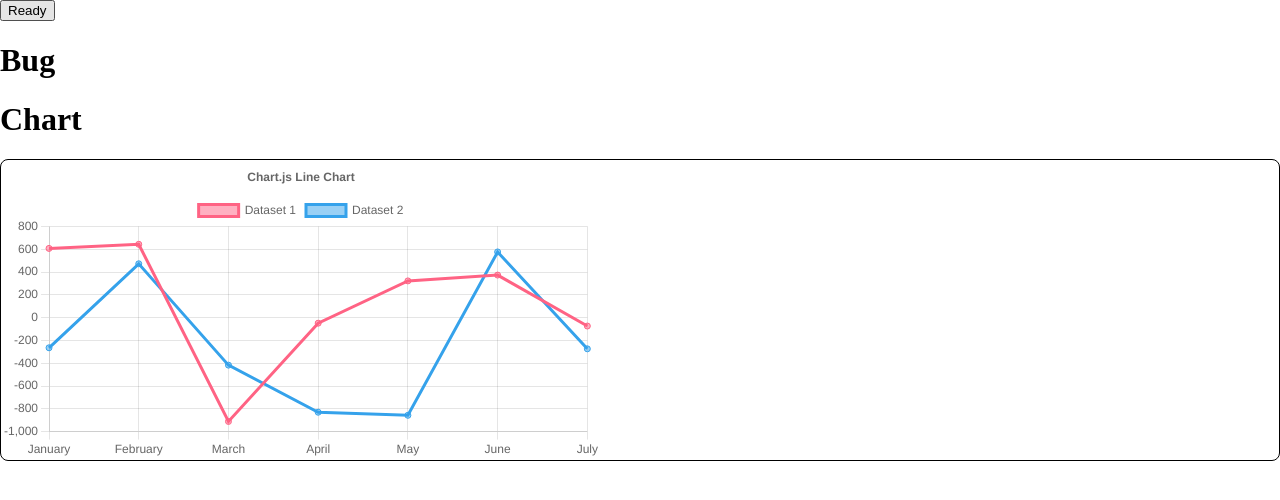
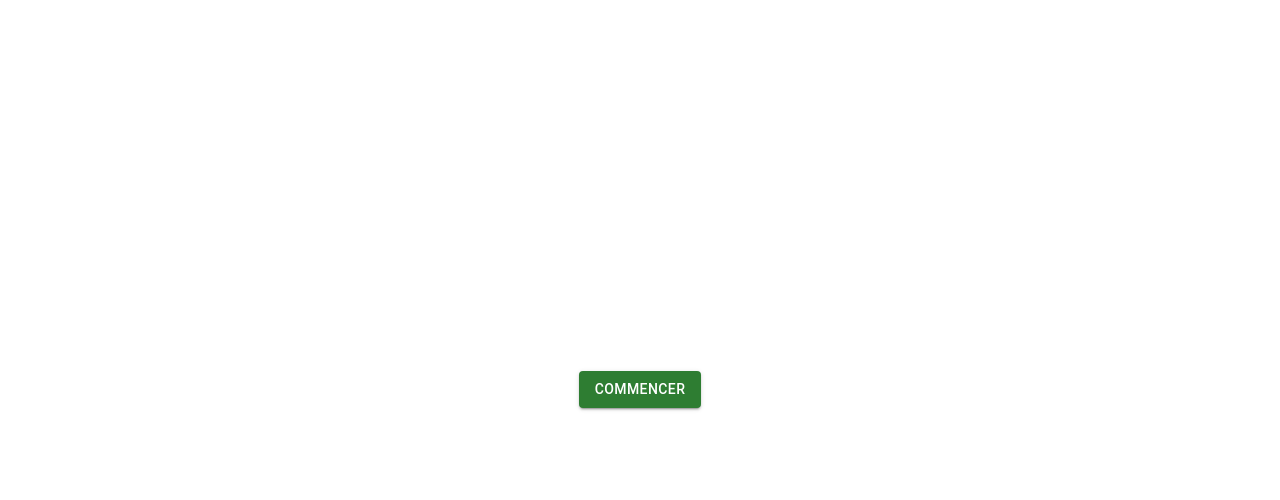
Before and after one commit to vavarm/nuit-info-2023, a React (Vite) app: page /bug in a window 1280 px wide. Shown: the top 500 px of the page. Built offline with nearby package versions, Linux system fonts and the light colour scheme.

Commit message:
V2 MOVAI CODE 2023

```diff
--- a/package.json
+++ b/package.json
@@ -12,6 +12,7 @@
   "dependencies": {
     "@emotion/react": "^11.11.1",
     "@emotion/styled": "^11.11.0",
+    "@mui/material": "^5.14.20",
     "@mui/styled-engine": "^5.14.20",
     "@mui/system": "^5.14.20",
     "chart.js": "^4.4.1",
--- a/src/App.jsx
+++ b/src/App.jsx
@@ -2,7 +2,6 @@ import { Routes, Route } from 'react-router-dom'
 import Login from './pages/Login/Login.jsx'
 import HomePage from './pages/HomePage.jsx'
 import Bug from './components/bugFeature/Bug.jsx' /*Temporary*/
-import Chart from './components/bugFeature/Chart2.jsx' /*Temporary*/
 
 function App() {
   return (
@@ -11,7 +10,6 @@ function App() {
         <Route path='/' element={<HomePage />} />
         <Route path='/login' element={<Login />} />
         <Route path='/bug' element={<Bug />} /> {/*Temporary*/}
-        <Route path='/chart' element={<Chart />} /> {/*Temporary*/}
       </Routes>
     </>
   )
--- a/src/components/bugFeature/Bug.jsx
+++ b/src/components/bugFeature/Bug.jsx
@@ -1,32 +1,125 @@
-import { useEffect, useState } from 'react'
-import Chart from './Chart2'
+import { useEffect as e, useState as et } from 'react'
+import { Button, Grid } from '@mui/material'
+import Chart from './Chart'
+import Loading from './Loading'
 
 function Bug() {
 
-    // UseState
-    const [bug, setBug] = useState("Bug")
-    const [bugReady, setBugReady] = useState(false)
-    const [iteration, setIteration] = useState(0)
+    // etatSesu
+    const [bug, setBug] = et(""); const [BUGREADY, SETBUGREADY] = et(false);
+    const [iteration, setIteration] = et(0); const [chartReady, setChartReady] = et(false);
+    const [chartFinished, setChartFinished] = et(false); const [chapter, setChapter] = et("0");
+    const [tout_blanc, set_tout_blanc] = et(false); const [progress, setProgress] = et(10);
+    const [buttonPosition, setButtonPosition] = et({ bottom: '10vh', right: '10vw' });
 
-    // UseEffect
-    useEffect(() => {
-        if (bugReady && iteration < 25) {
+    // tceffEesu
+    e(() => {
+        let random = Math.random();
+        if(BUGREADY && iteration <= 0 && iteration > -25){
             const interval = setTimeout(() => {
-                setBug(bug + "g")
-                setIteration(iteration + 1)
-            }, 10)
-            // Nettoyage de l'intervalle lorsque le composant est démonté ou bugReady change
+                console.log("211")
+                console.log(iteration)
+                setBug(".".repeat(-iteration) + "Bug".repeat(random*25).slice(0, -iteration))
+                setIteration(iteration - 1)
+            }, 250*random)
             return () => clearInterval(interval)
         }
-    }, [bug, bugReady, iteration])
+        else if(BUGREADY && iteration < 25 && iteration > 0){
+            console.log("111")
+            const interval = setTimeout(() => {
+                setBug(bug + "Bug".repeat(random*25).slice(0, iteration) + ".".repeat(iteration))
+                setIteration(iteration + 1)
+            }, 100*random)
+            return () => clearInterval(interval)
+        }
+        else if(iteration === 25){
+            console.log("1")
+            setBug("")
+            setChartReady(true)
+        }
+        else if(iteration === -24){
+            console.log("reset")
+            setIteration(1)
+            setChartReady(false)
+        }
+        else {
+            console.log("0")
+            setBug("")
+            setIteration(Math.random() < 2/3 ? -1 : 1)
+            random = Math.random()
+        }
+    }, [bug, BUGREADY, iteration, chartReady])
 
-    return (
+    e(() => {
+        if(chartFinished){
+            setChartReady(false)
+            setChapter("1")
+            setChartFinished(false)
+        }
+        else if(chapter === "1"){
+            set_tout_blanc(true)
+        }
+        else if(chapter === "1".repeat(8)){
+            setChapter("-1")
+        }
+        else{
+            console.log(chapter)
+        }
+    }, [chartFinished, chapter])
+
+    const handleButtonClick = () => {
+        setChapter(chapter + "1");
+
+        const newPosition = {
+          bottom: `${Math.random() * 90}vh`,
+          right: `${Math.random() * 90}vw`,
+        };
+
+        setButtonPosition(newPosition);
+    };
+
+                    return (
+                <Grid container sx={{
+                    display: 'flex',
+                    alignItems: 'center',
+                    justifyContent: 'center',
+                    height: '100vh',
+                }}>
+            { !tout_blanc ?
+            <div>
+        {!BUGREADY &&
+        <Button variant="contained" color="success" onClick={() => SETBUGREADY(BUGREADY => !!!BUGREADY)}>
+    Commencer
+        </Button>
+        }
+        <h1>{bug}</h1>
+        {chartReady && <Chart setChartFinished={setChartFinished} />}
+            </div>
+        : chapter !== "-1" ?
+    <div>
+<h1>Error {chapter}</h1>
+<Button
+variant="outlined"
+color="error"
+onClick={handleButtonClick}
+style={{
+    position: 'absolute',
+    fontSize: '2em',
+    ...buttonPosition,
+}}
+>
+Résoudre
+    </Button>
+        </div>
+        :
         <div>
-            <button onClick={() => setBugReady(bugReady => !bugReady)}>Ready</button>
-            <h1>{bug}</h1>
-            <Chart />
+    { progress >= -999 &&
+<Loading progress={progress} setProgress={setProgress} />
+    }
         </div>
-    )
+            }
+            </Grid>
+                    )
 }
 
 export default Bug
--- a/src/components/bugFeature/Chart2.jsx
+++ /dev/null
@@ -1,79 +0,0 @@
-import React from 'react';
-import {
-  Chart as ChartJS,
-  CategoryScale,
-  LinearScale,
-  PointElement,
-  LineElement,
-  Title,
-  Tooltip,
-  Legend,
-} from 'chart.js';
-import { Line } from 'react-chartjs-2';
-import faker from 'faker';
-import { Box } from '@mui/system';
-
-ChartJS.register(
-  CategoryScale,
-  LinearScale,
-  PointElement,
-  LineElement,
-  Title,
-  Tooltip,
-  Legend
-);
-
-export const options = {
-  responsive: true,
-  plugins: {
-    legend: {
-      position: 'top',
-    },
-    title: {
-      display: true,
-      text: 'Chart.js Line Chart',
-    },
-  },
-};
-
-const labels = ['January', 'February', 'March', 'April', 'May', 'June', 'July'];
-
-export const data = {
-  labels,
-  datasets: [
-    {
-      label: 'Dataset 1',
-      data: labels.map(() => faker.datatype.number({ min: -1000, max: 1000 })),
-      borderColor: 'rgb(255, 99, 132)',
-      backgroundColor: 'rgba(255, 99, 132, 0.5)',
-    },
-    {
-      label: 'Dataset 2',
-      data: labels.map(() => faker.datatype.number({ min: -1000, max: 1000 })),
-      borderColor: 'rgb(53, 162, 235)',
-      backgroundColor: 'rgba(53, 162, 235, 0.5)',
-    },
-  ],
-};
-
-function Chart() {
-    return (
-        <div>
-            <h1>Chart</h1>
-            <Box sx={{
-                display: 'grid',
-                gap: 2,
-                gridTemplateRows: 'repeat(3, 1fr)' }}>
-                <Box sx={{
-                    height: 300,
-                    border: '1px solid',
-                    borderRadius: 2,
-                }}>
-                    <Line options={options} data={data} />
-                </Box>
-            </Box>
-        </div>
-    );
-}
-
-export default Chart;
--- /dev/null
+++ b/src/components/bugFeature/Loading.jsx
@@ -0,0 +1,67 @@
+import * as React from 'react';
+import PropTypes from 'prop-types';
+import CircularProgress from '@mui/material/CircularProgress';
+import Typography from '@mui/material/Typography';
+import Box from '@mui/material/Box';
+import { useEffect, useState } from 'react';
+
+function CircularProgressWithLabel(props) {
+  return (
+    <Box sx={{ position: 'relative', display: 'inline-flex' }}>
+      <CircularProgress variant="determinate" {...props} />
+      <Box
+        sx={{
+          top: 0,
+          left: 0,
+          bottom: 0,
+          right: 0,
+          position: 'absolute',
+          display: 'flex',
+          alignItems: 'center',
+          justifyContent: 'center',
+        }}
+      >
+        <Typography variant="caption" component="div" color="text.secondary">
+          {`${Math.round(props.value)}%`}
+        </Typography>
+      </Box>
+    </Box>
+  );
+}
+
+CircularProgressWithLabel.propTypes = {
+  /**
+   * The value of the progress indicator for the determinate variant.
+   * Value between 0 and 100.
+   * @default 0
+   */
+  value: PropTypes.number.isRequired,
+};
+
+export default function CircularWithValueLabel({ progress, setProgress }) {
+
+    const [reverse, setReverse] = useState(false);
+
+
+    useEffect(() => {
+        if(progress !== 99 && !reverse){
+            const timer = setInterval(() => {
+                setProgress((prevProgress) => (prevProgress >= 90 ? prevProgress + 1 : prevProgress + 10));
+            }, 80);
+            return () => {
+                clearInterval(timer);
+            };
+        }
+        else{
+            setReverse(true);
+            const timer = setInterval(() => {
+                setProgress((prevProgress) => (prevProgress >= 90 ? prevProgress - 1 : prevProgress - 10));
+            }, 80);
+            return () => {
+                clearInterval(timer);
+            };
+        }
+    }, [progress]);
+
+    return <CircularProgressWithLabel value={progress} />;
+}
```
Also changed, not shown: src/components/bugFeature/Chart.jsx (+103 -77 lines), 1 other file (tests, documents, lock files or other folders).
